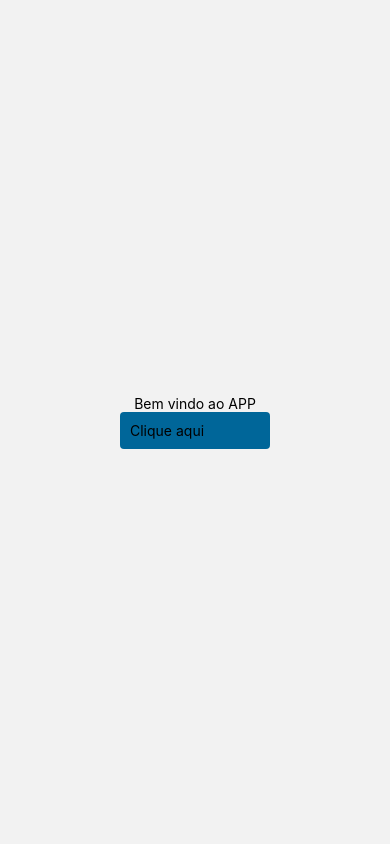
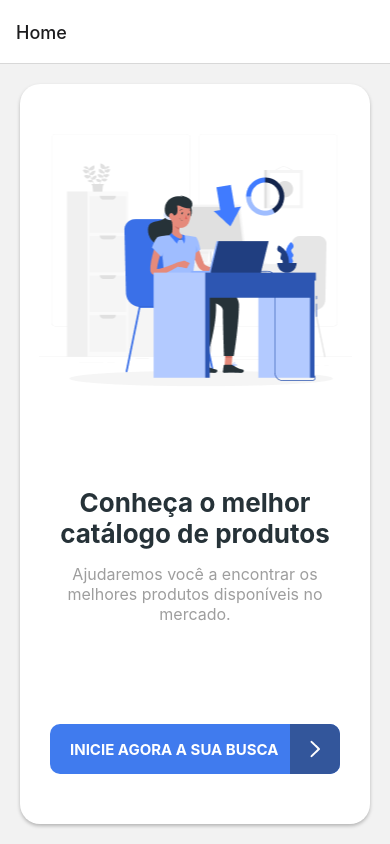
Before and after one commit to moisesguilherme/dscatalog-bootcamp-devsuperior, a React Native app in the folder mobile/: screen /Home in a window 390 px wide. Built offline with nearby package versions, Linux system fonts and the light colour scheme.

Commit message:
Add routes and navigator

```diff
--- a/mobile/src/pages/Home.tsx
+++ b/mobile/src/pages/Home.tsx
@@ -1,24 +1,34 @@
 import React from 'react'
-import { View, Text, TouchableOpacity } from 'react-native'
+import { View, Text, TouchableOpacity, Image } from 'react-native'
+import { useNavigation } from '@react-navigation/native';
+import { theme, text } from '../styles'
 
-import { theme } from '../styles'
+import arrow from '../assets/arrow.png';
+import draw from '../assets/draw.png';
 
 const Home: React.FC = ({ }) => {
 
+    const navigation = useNavigation();
+
     return (
         <View style={theme.container}>
-            <Text>Bem vindo ao APP</Text>
-            <TouchableOpacity
-                style={{
-                    width: 150,
-                    backgroundColor: '#069',
-                    padding: 10,
-                    borderRadius: 4
-                }}
-
-            >
-                <Text>Clique aqui</Text>
-            </TouchableOpacity>
+           <View style={theme.card}>
+               <Image source={draw} style={theme.draw}/>
+               <View style={theme.textContainer}>
+                   <Text style={text.bold}>Conheça o melhor catálogo de produtos</Text>
+                   <Text style={text.regular}>Ajudaremos você a encontrar os melhores produtos disponíveis no mercado.</Text>
+               </View>
+               <TouchableOpacity
+                style={theme.primaryButton}
+                activeOpacity={0.8}
+                onPress={() => navigation.navigate("Catalog")}
+                >
+                   <Text style={text.primaryText}>INICIE AGORA A SUA BUSCA</Text>
+                   <View style={theme.arrowContainer}>
+                       <Image source={arrow} />
+                   </View>
+               </TouchableOpacity>
+           </View>
         </View>
     )
 
--- a/mobile/src/routes/index.tsx
+++ b/mobile/src/routes/index.tsx
@@ -5,13 +5,20 @@ const Stack = createNativeStackNavigator();
 
 import {Home, Catalog} from '../pages'
 
+
+export type RootStackParamList = {
+  Home: undefined;
+  Catalog: undefined;
+  Profile: { userId: string };
+  Feed: { sort: 'latest' | 'top' } | undefined;
+};
+
+//const RootStack = createNativeStackNavigator<RootStackParamList>();
+
 const Routes: React.FC = () => {
     return (
         <Stack.Navigator>
             <Stack.Screen
-                options={{
-                    headerShown: false
-                }}
                 name="Home"
                 component={Home}/>
             <Stack.Screen name="Catalog" component={Catalog}/>
--- a/mobile/src/styles/index.ts
+++ b/mobile/src/styles/index.ts
@@ -12,12 +12,78 @@ const colors = {
     red: "#DF5753"
 }
 
+const text = StyleSheet.create({
+    regular: {
+        fontSize: 16,
+        fontWeight: "400",
+        textAlign: "center",
+        color: colors.mediumGray,
+    },
+    bold: {
+        fontSize: 26,
+        fontWeight: "bold",
+        textAlign: "center",
+        marginBottom: 15,
+        color: colors.darkGray,
+    },
+    primaryText: {
+        fontSize: 15,
+        fontWeight: "bold",
+        textTransform: "uppercase",
+        color: colors.white,
+        marginLeft: 20,
+    },
+})
+
+
 const theme = StyleSheet.create({
     container: {
         flex: 1,
         justifyContent: "center",
+        alignItems: "center",
+        padding: 20,
+    },
+    card: {
+        width: "100%",
+        height: "100%",
+        backgroundColor: colors.white,
+        elevation: 4,
+        borderRadius: 20,
+        shadowColor: colors.black,
+        shadowOffset: {
+            width: 0,
+            height: 2,
+        },
+        shadowOpacity: 0.25,
+        shadowRadius: 3.84,
+        alignItems: "center",
+        justifyContent: "space-around",
+    },
+    draw: {
+        width: 313,
+    },
+    textContainer: {
+        paddingHorizontal: 20,
+    },
+    primaryButton: {
+        width: 290,
+        height: 50,
+        backgroundColor: colors.primary,
+        borderRadius: 10,
+        flexDirection: "row",
+        justifyContent: "space-between",
         alignItems: "center"
+    },
+    arrowContainer: {
+        width: 50,
+        height: 50,
+        backgroundColor: colors.secondary,
+        borderTopRightRadius: 10,
+        borderBottomRightRadius: 10,
+        alignItems: "center",
+        justifyContent: "center",
+
     },
 });
 
-export { colors, theme };
+export { colors, theme, text };
```
Also changed, not shown: mobile/src/@types/navigation.d.ts (added, +7 -0 lines), 1 other file (tests, documents, lock files or other folders).
